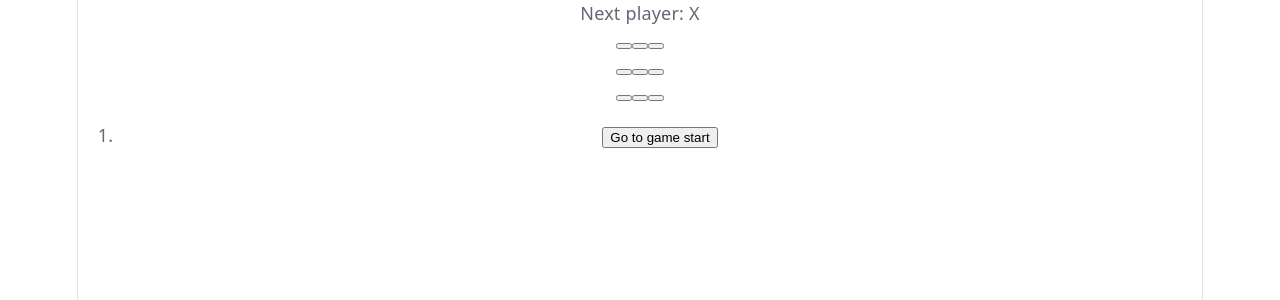
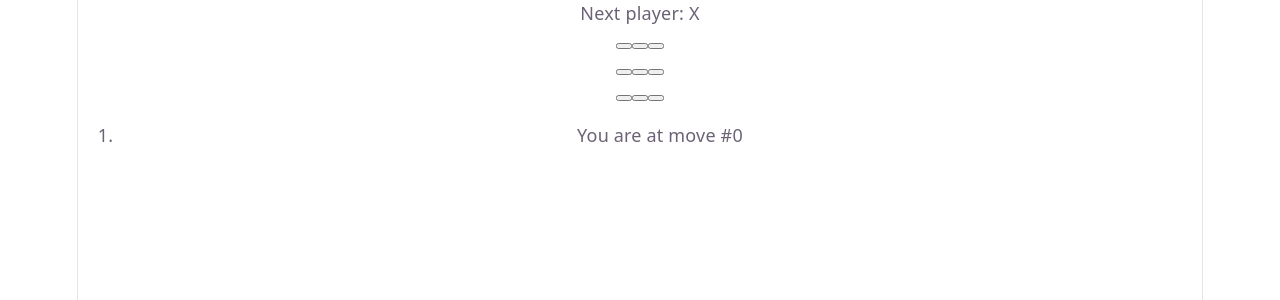
Before and after one commit to JianingFuu/my-react-app, a React (Vite) app: page / in a window 1280 px wide. Shown: the top 300 px of the page. Built offline with nearby package versions, Linux system fonts and the light colour scheme.

Commit message:
show current move as text in history list

```diff
--- a/src/App.jsx
+++ b/src/App.jsx
@@ -80,6 +80,10 @@ export default function Game() {
     description = 'Go to game start';
   }
 
+  if (move === currentMove) {
+    return <li key={move}>You are at move #{move}</li>;
+  }
+
   return (
     <li key={move}>
       <button onClick={() => jumpTo(move)}>{description}</button>
```
Lines whose indentation alone changed are shown as unchanged.
